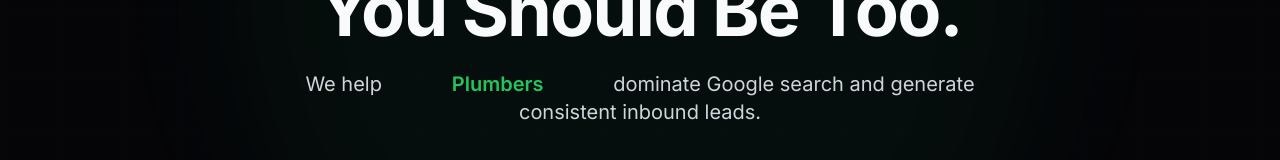
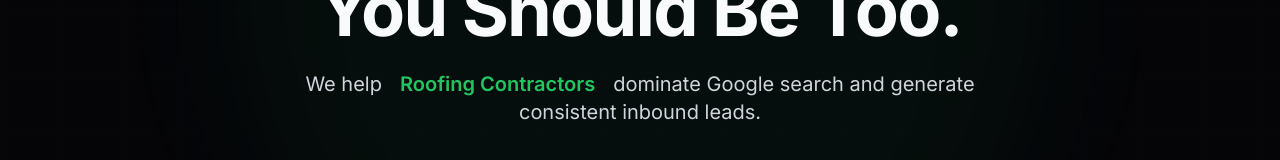
Before and after one commit to EREGMaxx/evergreenseo-agency, a Next.js app: page / in a window 1280 px wide. Shown: the part 408-568 px from the top of the page. Built offline with nearby package versions, Linux system fonts and the light colour scheme.

Commit message:
Fix hero: lead with Home Service Businesses before rotating to specific niches

```diff
--- a/components/Hero.tsx
+++ b/components/Hero.tsx
@@ -7,6 +7,7 @@
 
 
 const niches = [
+  "Home Service Businesses",
   "HVAC Companies",
   "Roofing Contractors",
   "Plumbers",
```
